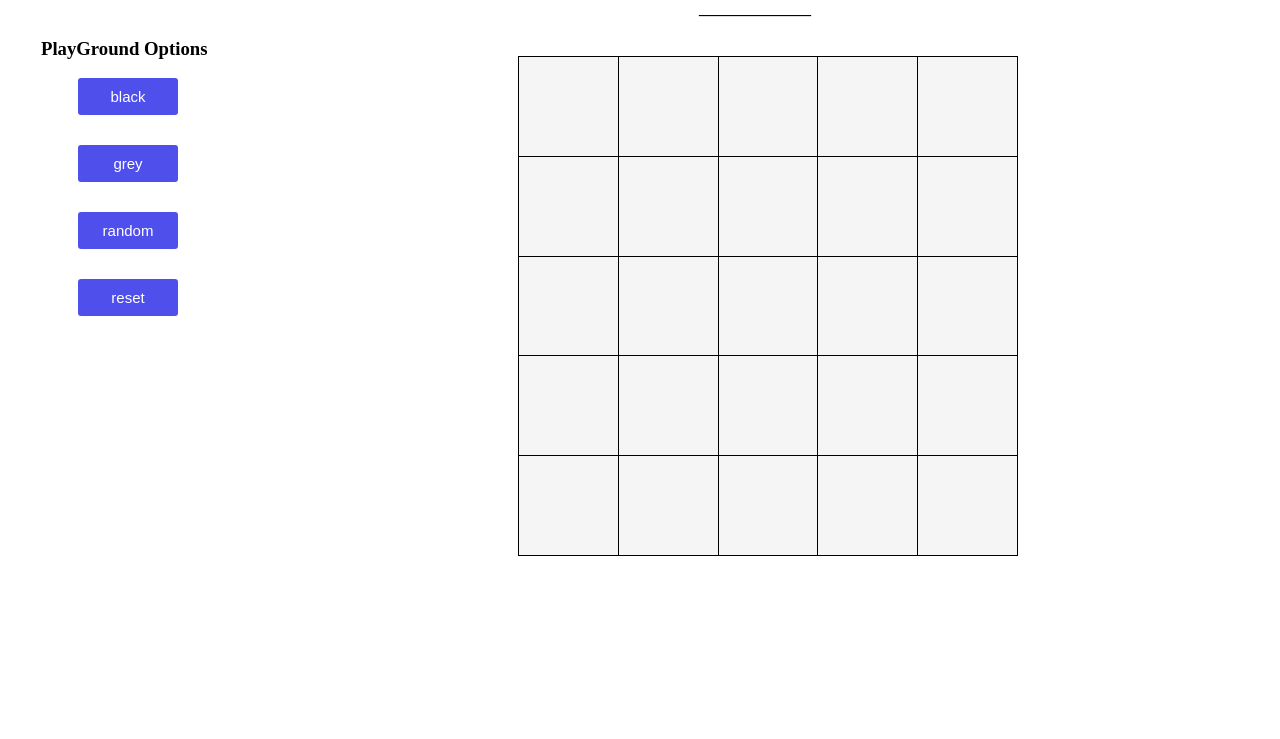
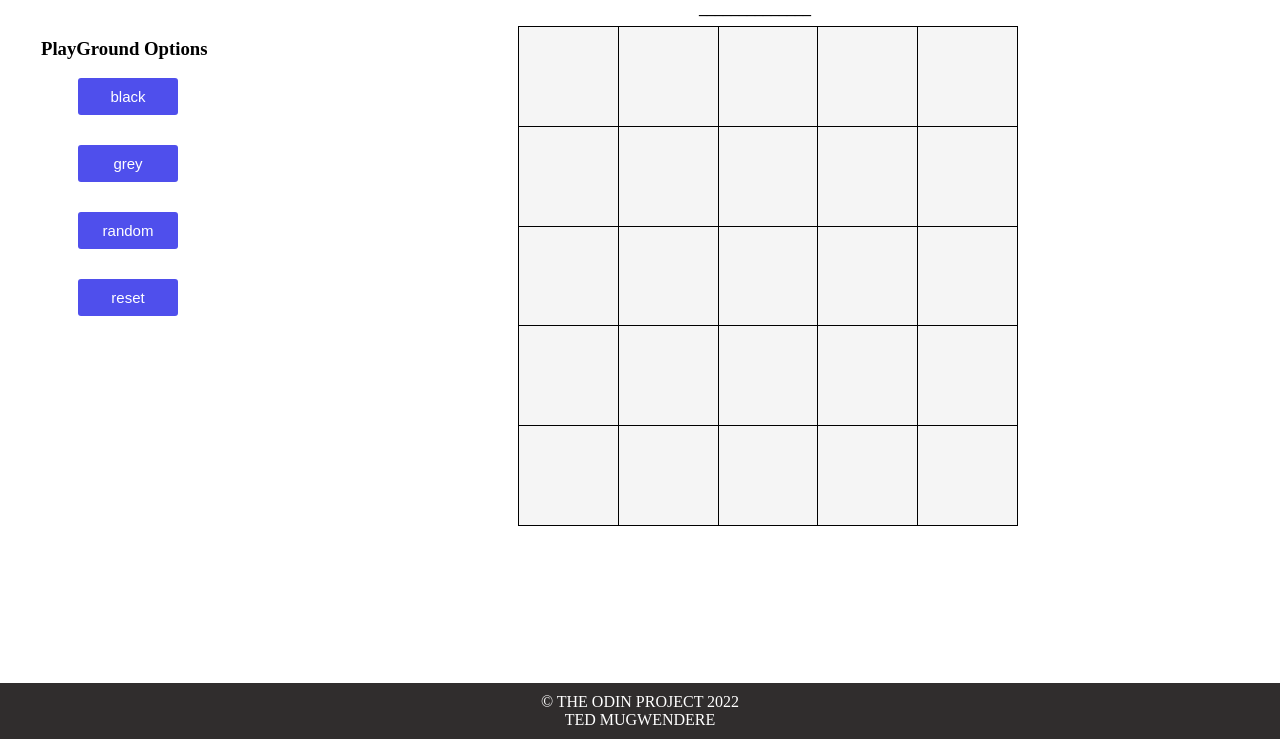
Before and after one commit to td125/etch-a-sketch, a plain HTML site: page index.html in a window 1280 px wide. Shown: the part 61-800 px from the top of the page. Drawn offline with Linux system fonts and the light colour scheme; a web font is replaced by a local one.

Commit message:
version 2 edit

```diff
--- a/css/style.css
+++ b/css/style.css
@@ -33,7 +33,7 @@ h3{
     height: 500px;
     display: grid;
     margin: 0 auto;
-    margin-top: 40px;
+    margin-top: 10px;
     border-right: .4px solid black;
     border-top:.4px solid black; ;
     background-color: rgba(225, 226, 226, 0.342);
@@ -63,3 +63,14 @@ h3{
 .styles:hover{
     background-color: rgb(30, 30, 177);
 }
+
+
+footer{
+    background-color: rgb(48, 45, 45);
+    color: white;
+    text-align: center;
+    padding: 10px;
+    position: fixed;
+    bottom:0px;
+    width: 100%;
+}
--- a/html/index.html
+++ b/index.html
@@ -4,7 +4,7 @@
     <meta http-equiv="X-UA-Compatible" content="IE=edge">
     <meta name="viewport" content="width=device-width, initial-scale=1.0">
     <title>Etch A Sketch</title>
-    <link rel="stylesheet" href="../css/style.css">
+    <link rel="stylesheet" href="css/style.css">
 </head>
 <body>
     <div class="heading">
@@ -26,7 +26,10 @@
         </div>
     </div>
 
-
-    <script src="../js/script.js"></script>
+    <footer>
+        <p>&copy; THE ODIN PROJECT 2022</p>
+        <p>TED MUGWENDERE</p>
+    </footer>
+    <script src="js/script.js"></script>
 </body>
 </html>
--- a/js/script.js
+++ b/js/script.js
@@ -31,7 +31,7 @@ btnBlack.addEventListener('click', goBlack);
 function goBlack(){
     let divList=document.querySelectorAll('.multi');
     divList.forEach(function(div){
-        div.addEventListener('mousedown', function(){
+        div.addEventListener('mouseenter', function(){
             if(div.classList.contains('multi')){
                 div.style.backgroundColor='black';
             }
```
